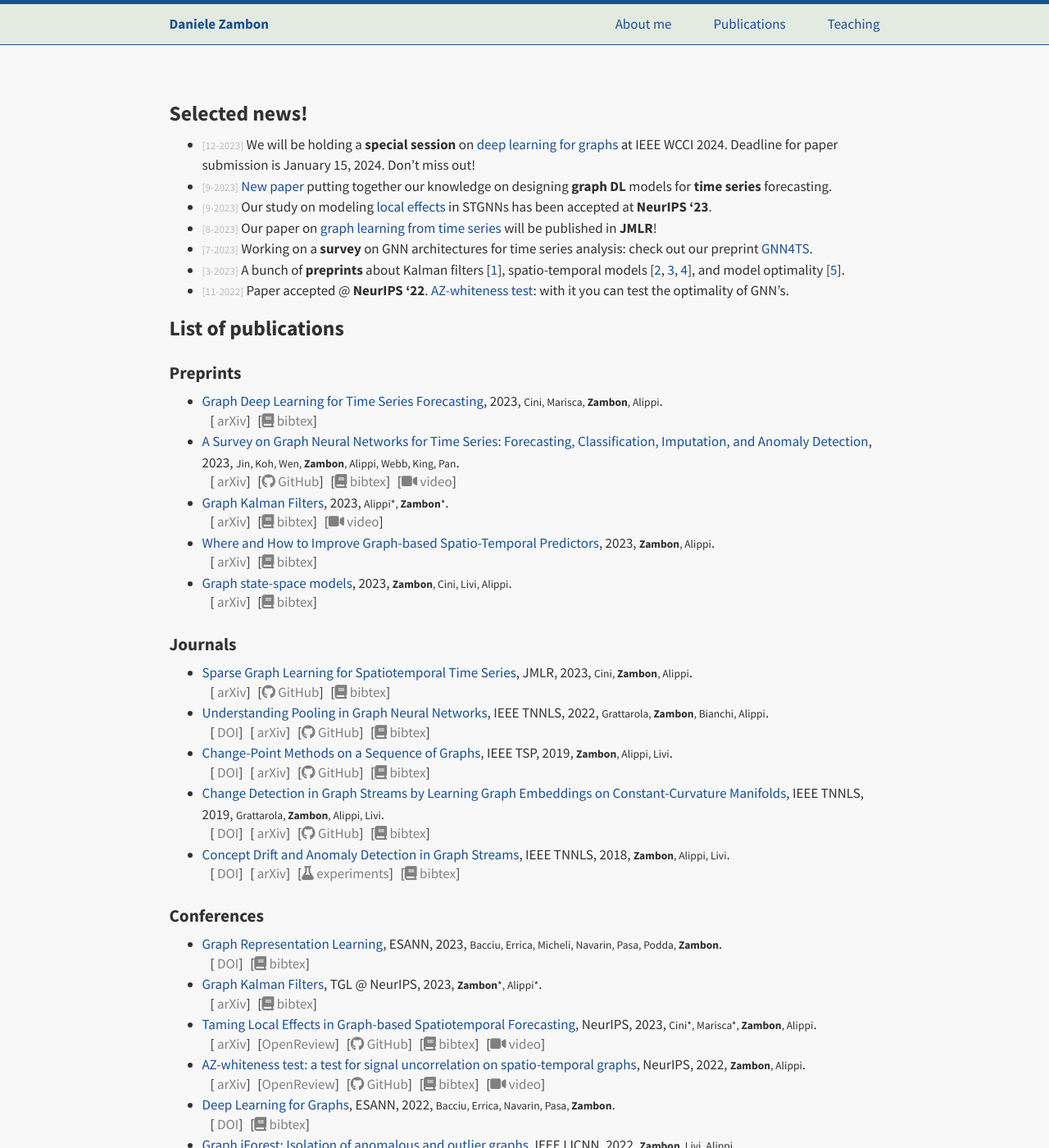
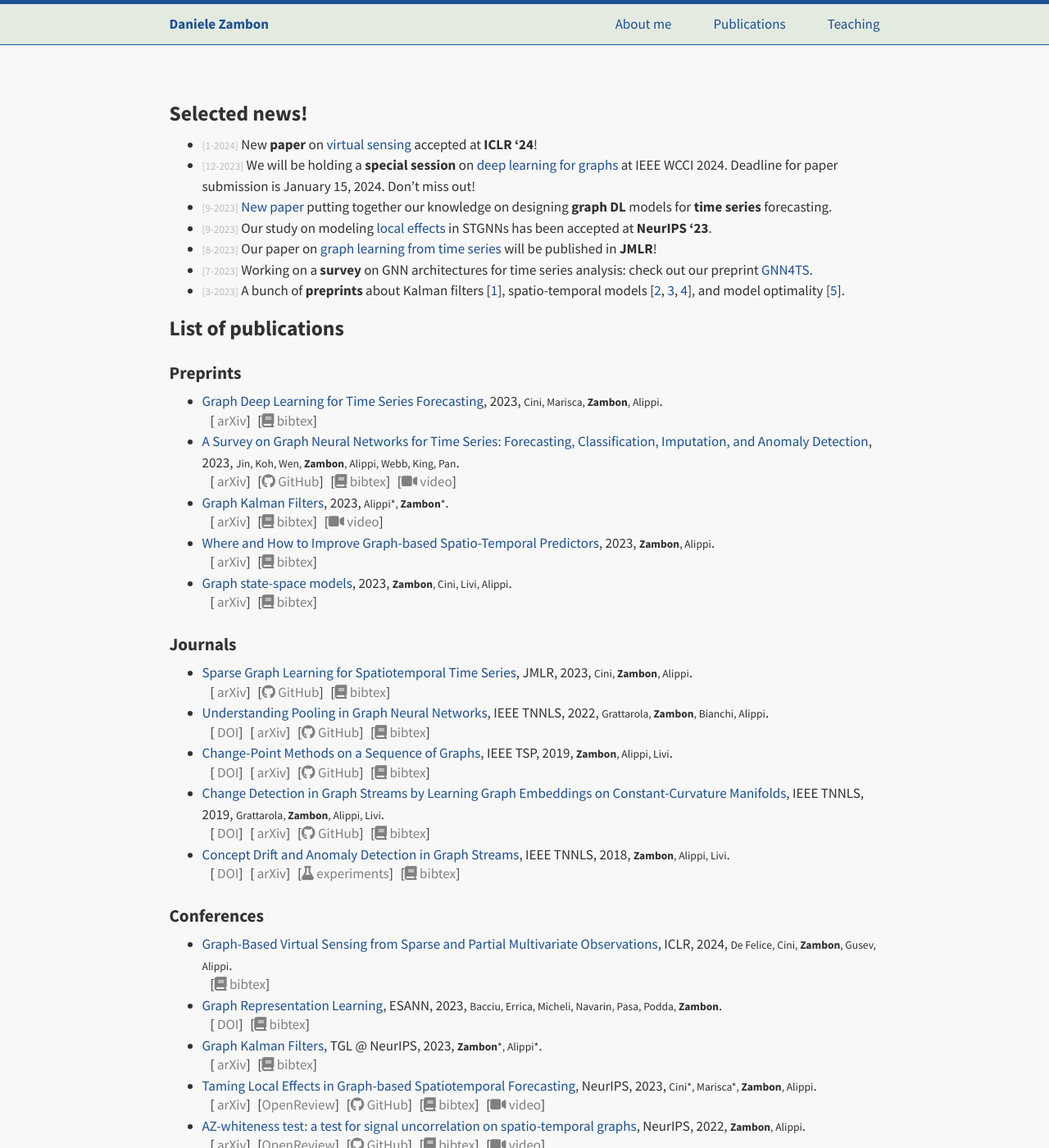
Before and after one commit to dzambon/dzambon.github.io, a Jekyll site: the page built from publications.md, in a window 1280 px wide and 1400 px high. Shown: the whole window at 82% size. Built offline with Jekyll 4.4.1, drawn with Linux system fonts in a browser that asks for light colours; nearby versions of some CDN libraries; a style sheet for code colours, icons or effects is not loaded.

Commit message:
added paper on virtual sensing

```diff
--- a/_data/news.yaml
+++ b/_data/news.yaml
@@ -1,3 +1,7 @@
+-
+   date: 1-2024
+   msg: 'New **paper** on [virtual sensing](#defelice2024graphbased) accepted at **ICLR ''24**!'
+   type: paper
 -
    date: 12-2023
    msg: 'We will be holding a **special session** on [deep learning for graphs](https://sites.google.com/view/dl4g-2024) at IEEE WCCI 2024. Deadline for paper submission is January 15, 2024. Don''t miss out!'
@@ -38,11 +42,11 @@
    date: 2-2023
    msg: 'Our **special sessions** on [DL4G @ IEEE IJCNN 2023](https://2023.ijcnn.org/paper-submission/special-sessions#session-4-37) and [GRL @ ESANN 2023](https://www.esann.org/special-sessions#session4) will be held soon in Gold Coast (Queensland, AU) and Bruges (BE).'
    type: service
--
-   date: 11-2022
-   msg: 'Paper accepted @ **NeurIPS ''22**. [AZ-whiteness test](#zambon2022aztest): with it you can test the optimality of GNN''s.'
-   type: paper
--
-   date: 11-2022
-   msg: 'We have got **funded** by [OCRE](https://www.ocre-project.eu/news-insights/news/ocre-awards-cloud-adoption-funding-15-exciting-research-projects?utm_source=linkedin.com&utm_medium=social&utm_campaign=15-projects-funded) with cloud computing resources for a project in collaboration with [UniPD](https://www.unipd.it/).'
-   type: grant
+# -
+#    date: 11-2022
+#    msg: 'Paper accepted @ **NeurIPS ''22**. [AZ-whiteness test](#zambon2022aztest): with it you can test the optimality of GNN''s.'
+#    type: paper
+# -
+#    date: 11-2022
+#    msg: 'We have got **funded** by [OCRE](https://www.ocre-project.eu/news-insights/news/ocre-awards-cloud-adoption-funding-15-exciting-research-projects?utm_source=linkedin.com&utm_medium=social&utm_campaign=15-projects-funded) with cloud computing resources for a project in collaboration with [UniPD](https://www.unipd.it/).'
+#    type: grant
--- a/_data/papers.yaml
+++ b/_data/papers.yaml
@@ -13,6 +13,16 @@
  #    github:
  #    gitlab:
  #    video:
+ -
+    id: defelice2024graphbased
+    title: "Graph-Based Virtual Sensing from Sparse and Partial Multivariate Observations"
+    author: "De Felice, Giovanni and Cini, Andrea and Zambon, Daniele and Gusev, Vladimir and Alippi, Cesare"
+    short_author: "De Felice, Cini, Zambon, Gusev, Alippi"
+    year: 2024
+    bibtex: "@inproceedings{defelice2024graphbased, title = {Graph-Based {{Virtual Sensing}} from {{Sparse}} and {{Partial Multivariate Observations}}}, booktitle = {The {{Twelfth International Conference}} on {{Learning Representations}}}, author = {De Felice, Giovanni and Cini, Andrea and Zambon, Daniele and Gusev, Vladimir and Alippi, Cesare}, year = {2024}}"
+    short_venue: "ICLR"
+    type: conference
+    url: "https://openreview.net/forum?id=CAqdG2dy5s"
  -
     id: bacciu2023graph
     title: "Graph Representation Learning"
```
